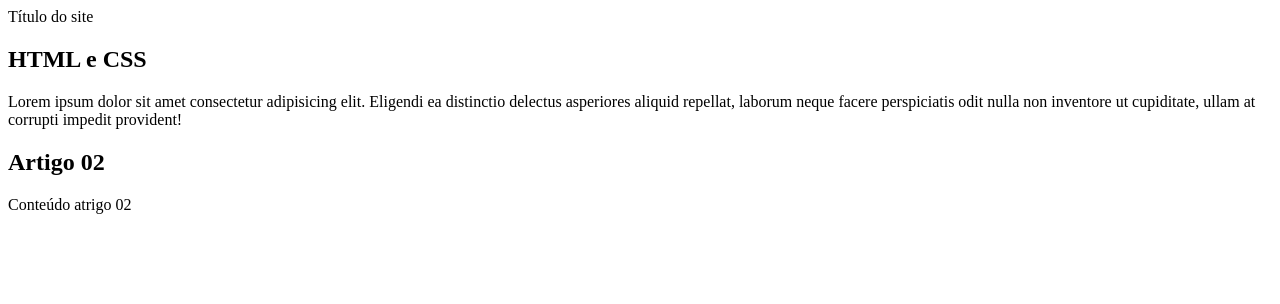
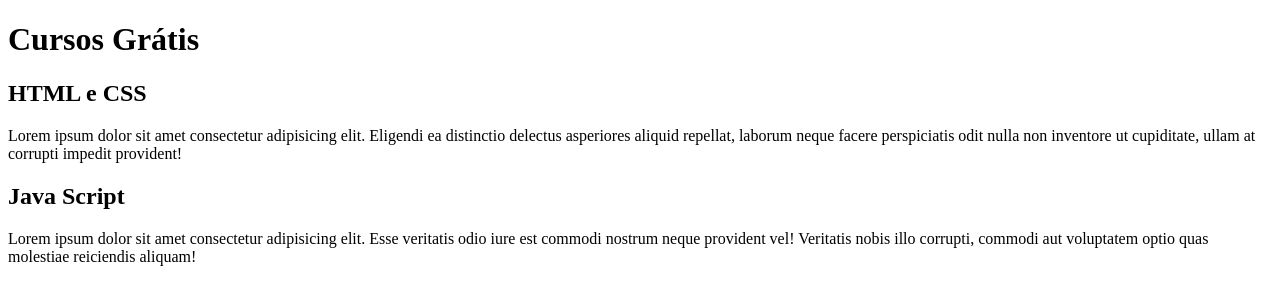
Before and after one commit to Pri-Sousa-Storck/exercicio-github-guanabaras2, a plain HTML site: page index.html in a window 1280 px wide. Drawn offline with Linux system fonts and the light colour scheme.

Commit message:
Update index.html

```diff
--- a/index.html
+++ b/index.html
@@ -8,7 +8,7 @@
 </head>
 <body>
     <header>
-        Título do site
+        <h1>Cursos Grátis</h1>
     </header>
     <main>
        <article>
@@ -16,8 +16,8 @@
            <p>Lorem ipsum dolor sit amet consectetur adipisicing elit. Eligendi ea distinctio delectus asperiores aliquid repellat, laborum neque facere perspiciatis odit nulla non inventore ut cupiditate, ullam at corrupti impedit provident!</p>
        </article>
        <article>
-           <h2>Artigo 02</h2>
-           <p>Conteúdo atrigo 02</p>
+           <h2>Java Script</h2>
+           <p>Lorem ipsum dolor sit amet consectetur adipisicing elit. Esse veritatis odio iure est commodi nostrum neque provident vel! Veritatis nobis illo corrupti, commodi aut voluptatem optio quas molestiae reiciendis aliquam!</p>
        </article>
     </main>
 </body>
```
